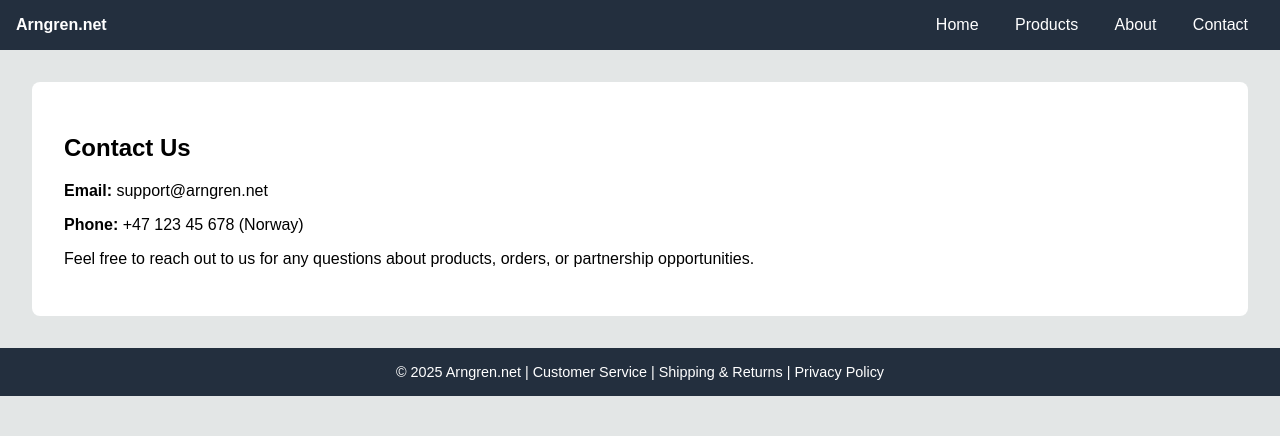
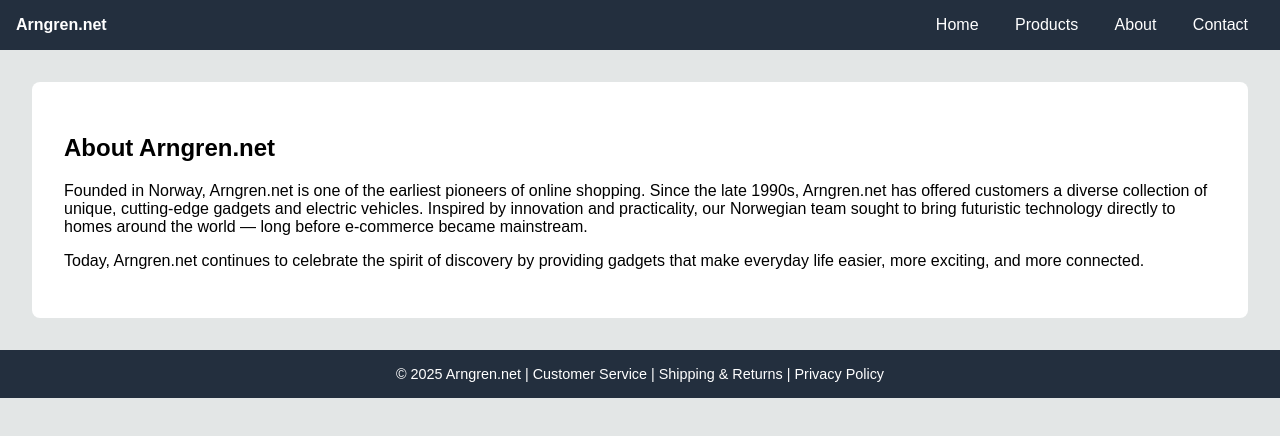
Before and after one commit to alecxzh/arngren_redesign, a plain HTML site: page about.html in a window 1280 px wide. Drawn offline with Linux system fonts and the light colour scheme.

Commit message:
Add files via upload

```diff
--- a/about.html
+++ b/about.html
@@ -3,12 +3,12 @@
 <head>
   <meta charset="UTF-8">
   <meta name="viewport" content="width=device-width, initial-scale=1.0">
-  <title>Contact Us - Arngren.net</title>
+  <title>About Us - Arngren.net</title>
   <style>
     body { margin: 0; font-family: Arial, sans-serif; background-color: #e3e6e6; }
     header { background-color: #232f3e; color: white; padding: 1rem; display: flex; justify-content: space-between; align-items: center; }
     nav a { color: white; margin: 0 1rem; text-decoration: none; }
-    .contact-section { background: white; margin: 2rem; padding: 2rem; border-radius: 8px; }
+    .about-section { background: white; margin: 2rem; padding: 2rem; border-radius: 8px; }
     footer { background-color: #232f3e; color: white; text-align: center; padding: 1rem; margin-top: 2rem; font-size: 0.9rem; }
   </style>
 </head>
@@ -24,11 +24,10 @@
   </nav>
 </header>
 
-<section class="contact-section">
-  <h1>Contact Us</h1>
-  <p><strong>Email:</strong> support@arngren.net</p>
-  <p><strong>Phone:</strong> +47 123 45 678 (Norway)</p>
-  <p>Feel free to reach out to us for any questions about products, orders, or partnership opportunities.</p>
+<section class="about-section">
+  <h1>About Arngren.net</h1>
+  <p>Founded in Norway, Arngren.net is one of the earliest pioneers of online shopping. Since the late 1990s, Arngren.net has offered customers a diverse collection of unique, cutting-edge gadgets and electric vehicles. Inspired by innovation and practicality, our Norwegian team sought to bring futuristic technology directly to homes around the world — long before e-commerce became mainstream.</p>
+  <p>Today, Arngren.net continues to celebrate the spirit of discovery by providing gadgets that make everyday life easier, more exciting, and more connected.</p>
 </section>
 
 <footer>
```
